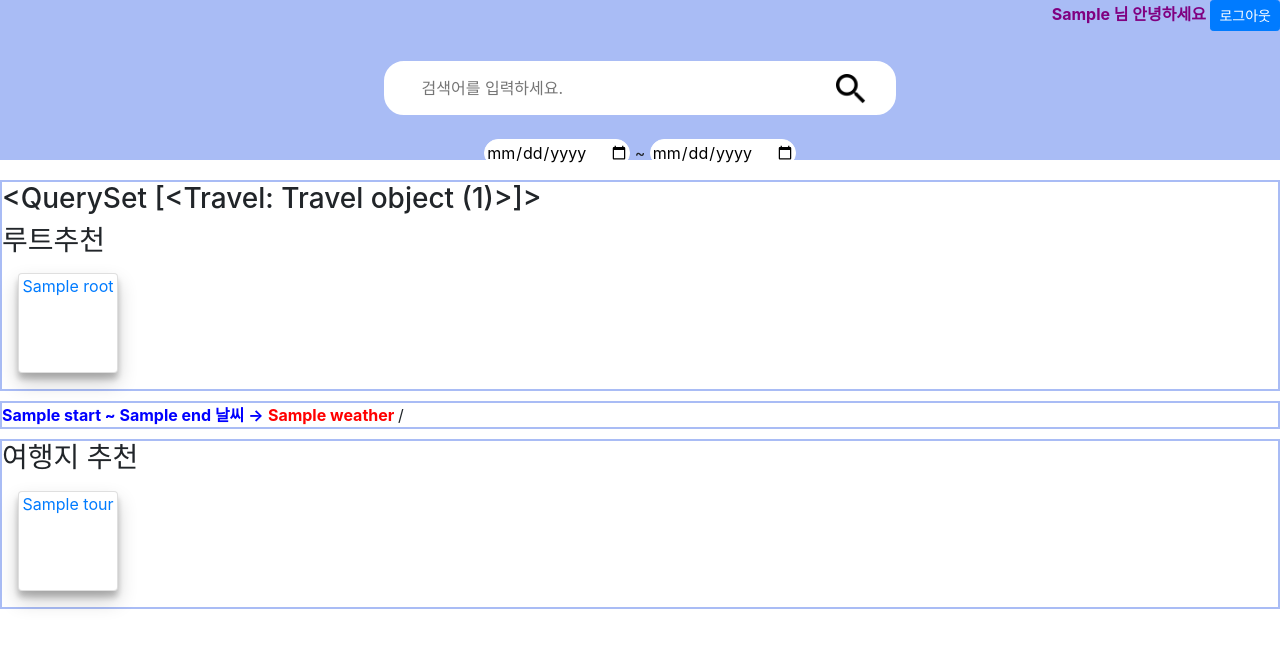
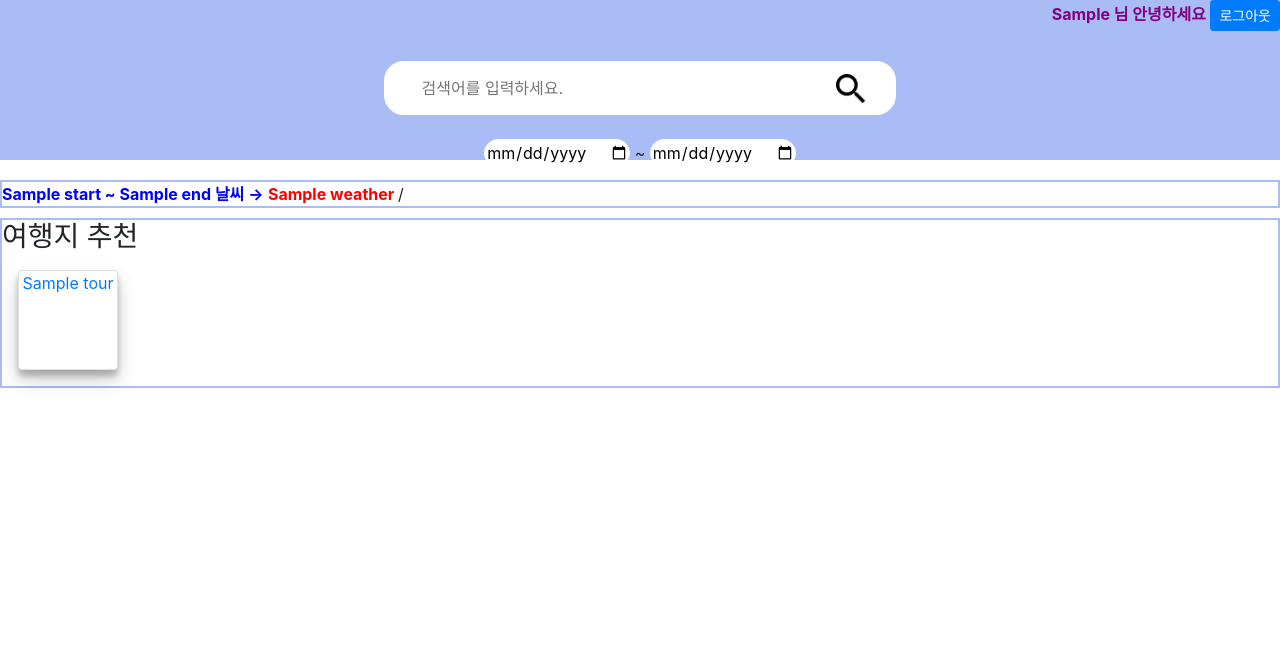
Before and after one commit to lsj8367/team3project, a Django app: template travel_recommend/travel/templates/main.html in a window 1280 px wide. Shown: the top 648 px of the page. Run offline with Django 3.2, Linux system fonts and the light colour scheme; tables that the repository leaves empty hold one stand-in row (values such as "Sample post"); the template is opened without the code that fills it: values that come from a table or form of the project are taken from there, most other values are stand-ins (such as "Sample title", 1, 10 or a date in 2020); some libraries are stand-ins or nearby versions.

Commit message:
Update views.py & main.html

```diff
--- a/travel_recommend/travel/templates/main.html
+++ b/travel_recommend/travel/templates/main.html
@@ -121,7 +121,6 @@ div#tour-recommend{
 			<img src="./static/image/search.png" style="width: 30px; height: 30px;">
 		</button>
 	</div>
-
 	<br><br>
 
 	<input type='date' id='start_date' name='start_date'/>
@@ -134,33 +133,7 @@ div#tour-recommend{
 
 
 <div id='contents'>
-	<!-- 검색 -->
-	<div id='root-recommend'>
-	{% if travel %}
-		<h3>{{travel}}</h3>
-		<h3>루트추천</h3>
-
-	{% else %}
-		<h3>검색 결과가 없습니다.</h3>
-	{% endif %}
-
-	{% if not weather %}
-		<h3>( 날짜를 선택하시면 날씨를 함께 볼 수 있습니다. )</h3>
-	{% endif %}
-
-	{% if root %}
-
-		{% for r in root %}
-			<div class="card card-3">
-			<a href="detail">{{r}}</a>
-			<!--  <p>{{weather}}</p>-->
-			</div>
-		{% endfor %}
-	{% endif %}
-	</div>
-
 	<!-- 날씨 -->
-
 	<div id='weather'>
 	{% if weather %}
 
@@ -170,10 +143,9 @@ div#tour-recommend{
 		{% endfor %}
 		</span>
 	{% else %}
-		<h4>날씨가 없습니다.</h4>
+		<h4>날짜를 설정해야 날씨가 보입니다.</h4>
 	{% endif %}
 	</div>
-
 
 	<!-- 여행지 -->
 	<div id='tour-recommend'>
@@ -188,9 +160,6 @@ div#tour-recommend{
 		<h3>검색 결과가 없습니다.</h3>
 	{% endif %}
 	</div>
-
-
 </div>
-
 </body>
 </html>
--- a/travel_recommend/travel_recommend/urls.py
+++ b/travel_recommend/travel_recommend/urls.py
@@ -20,8 +20,6 @@ from travel import views
 urlpatterns = [
     path('admin/', admin.site.urls),
 
-    #path('', views.MainFunc),
-    #path('main', views.MainFunc),
     path('', views.IndexFunc, name='home'),
     path('login', views.LoginFunc),
     path('logout', views.LogoutFunc),
```
Also changed, not shown: travel_recommend/travel/views.py (+5 -7 lines).
